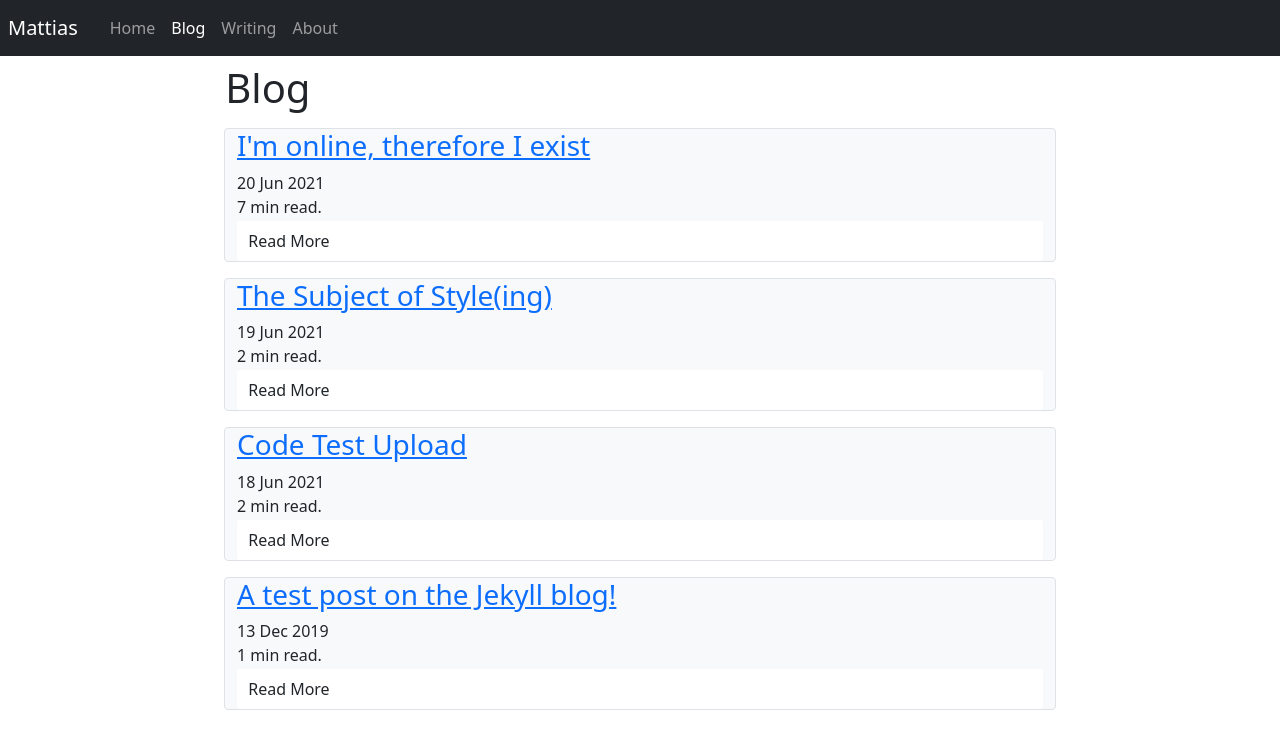
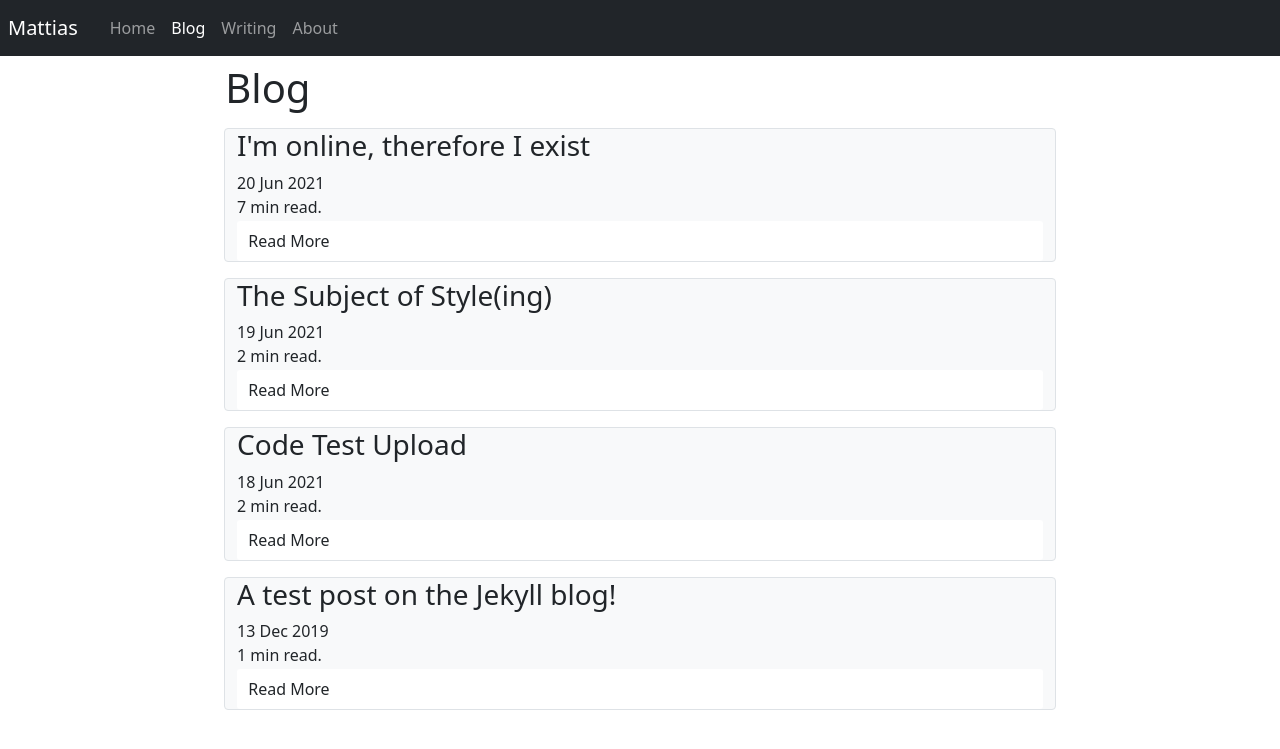
Before and after one commit to tolhurmatt/LuckyRabbi.github.io, a Jekyll site: the page built from blog.html, in a window 1280 px wide. Shown: the top 749 px of the page. Built offline with Jekyll 4.4.1, drawn with Linux system fonts in a browser that asks for light colours; nearby versions of some CDN libraries.

Commit message:
Changed blog post styling, date top left, removed text decoration, changed some colours

```diff
--- a/css/main.scss
+++ b/css/main.scss
@@ -52,3 +52,15 @@ code{
 
   }
 }
+
+.post{
+  h3{
+    a{
+      text-decoration: none;
+      color: inherit;
+    }
+    a:hover{
+      color: #808080;
+    }
+  }
+}
```
